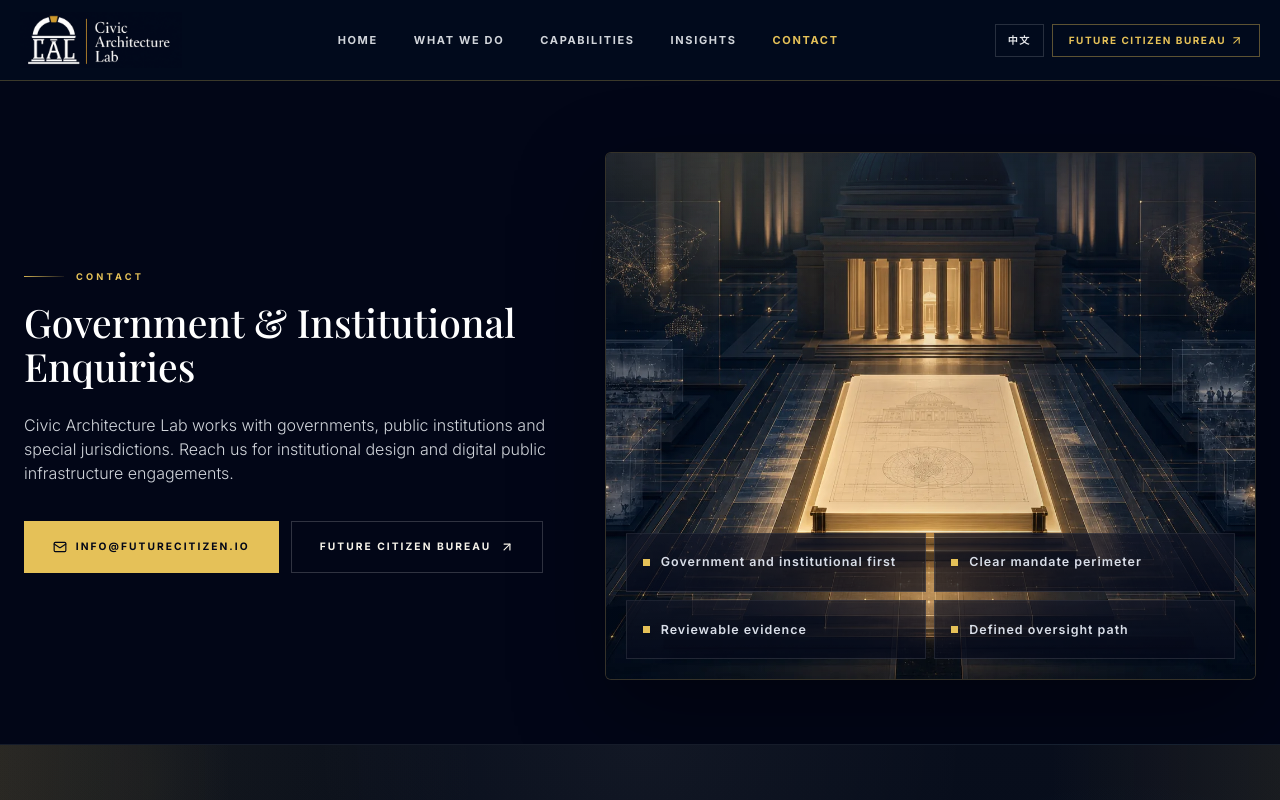
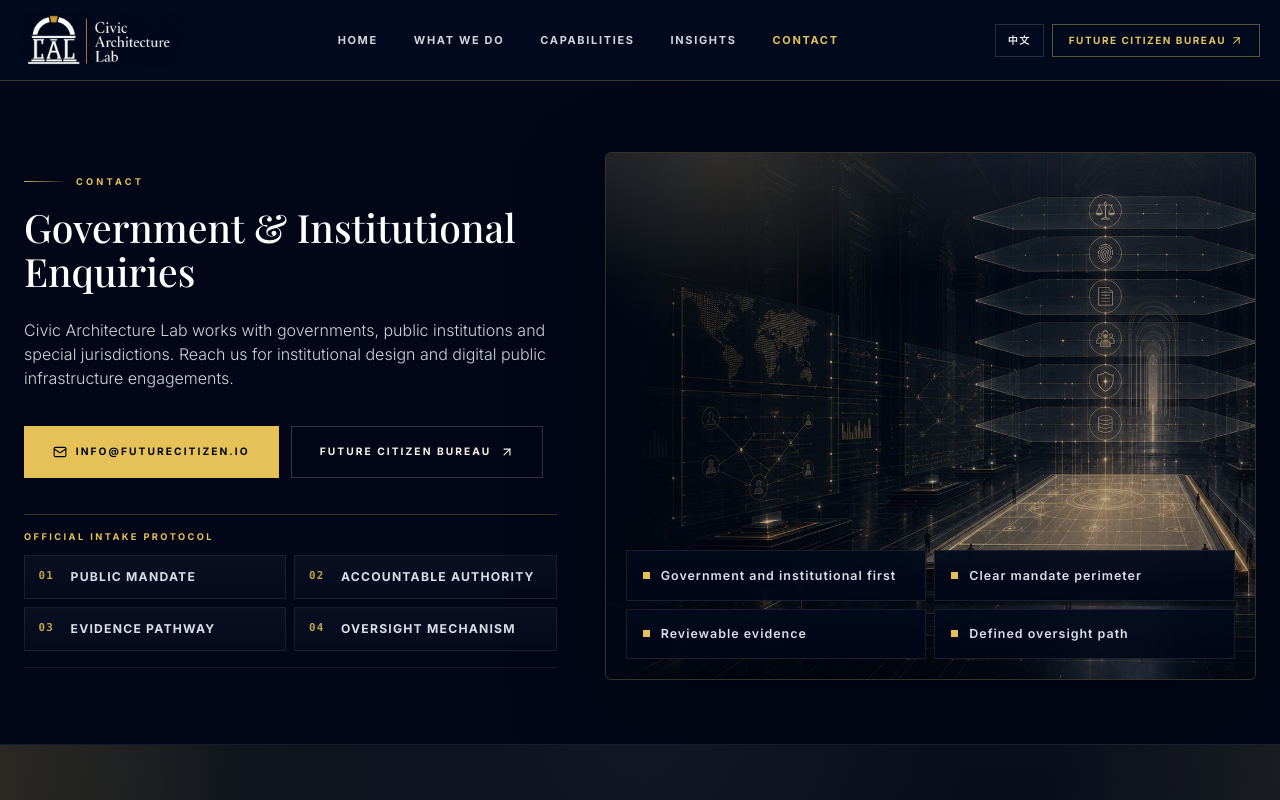
Before and after one commit to kyusdaison/civic-architecture-lab, a React (Vite) app: page /contact in a window 1280 px wide. Shown: the top 800 px of the page. Built offline with nearby package versions, Linux system fonts and the light colour scheme; a web font is replaced by a local one.

Commit message:
Upgrade CAL institutional visual system

```diff
--- a/components/ContactPage.tsx
+++ b/components/ContactPage.tsx
@@ -63,6 +63,11 @@ const ContactPage: React.FC = () => {
           'Powered by FCB',
         ];
 
+  const officialProtocol =
+    lang === 'zh'
+      ? ['公共授权', '责任主体', '证据路径', '监督机制']
+      : ['Public mandate', 'Accountable authority', 'Evidence pathway', 'Oversight mechanism'];
+
   return (
     <>
       <section className="px-6 pt-16 pb-16">
@@ -79,17 +84,30 @@ const ContactPage: React.FC = () => {
                 {c.ui.backToFcb} <ArrowUpRight size={14} />
               </a>
             </div>
+            <div className="contact-protocol mt-9 hidden sm:block">
+              <p className="contact-protocol-label">
+                {lang === 'zh' ? '正式接洽前置条件' : 'Official Intake Protocol'}
+              </p>
+              <div className="grid gap-2 sm:grid-cols-2">
+                {officialProtocol.map((item, index) => (
+                  <div key={item} className="contact-protocol-item">
+                    <span>{String(index + 1).padStart(2, '0')}</span>
+                    {item}
+                  </div>
+                ))}
+              </div>
+            </div>
           </div>
           <div className="visual-frame min-h-[26rem] lg:min-h-[33rem]">
             <img
-              src="/visuals/cal/engagement-gateway-institutional.webp"
+              src="/visuals/cal/official-engagement-gateway-imagegen.webp"
               alt=""
               loading="lazy"
               decoding="async"
             />
-            <div className="absolute inset-x-5 bottom-5 z-10 grid gap-2 sm:grid-cols-2">
+            <div className="absolute inset-x-5 bottom-5 z-10 hidden gap-2 sm:grid sm:grid-cols-2">
               {trustSignals.slice(0, 4).map((signal) => (
-                <span key={signal} className="signal-chip bg-fcb-dark/70">{signal}</span>
+                <span key={signal} className="signal-chip contact-signal bg-fcb-dark/70">{signal}</span>
               ))}
             </div>
           </div>
--- a/components/HomePage.tsx
+++ b/components/HomePage.tsx
@@ -433,12 +433,12 @@ const HomePage: React.FC = () => {
         </div>
       </section>
 
-      <section className="relative overflow-hidden px-6 py-28">
-        <div className="absolute inset-0 -z-10 opacity-35">
-          <img src="/visuals/cal/public-trust-network.webp" alt="" loading="lazy" decoding="async" className="h-full w-full object-cover" />
+      <section className="closing-section relative overflow-hidden px-6 py-28">
+        <div className="closing-visual-layer absolute inset-0">
+          <img src="/visuals/cal/public-trust-continuum-imagegen.webp" alt="" loading="lazy" decoding="async" className="h-full w-full object-cover" />
         </div>
-        <div className="absolute inset-0 -z-10 bg-[radial-gradient(circle_at_50%_10%,rgba(212,175,55,0.13),transparent_34%),linear-gradient(180deg,rgba(2,6,23,0.84),#020617_72%)]" />
-        <div className="mx-auto max-w-4xl text-center">
+        <div className="closing-section-shade absolute inset-0" />
+        <div className="relative z-10 mx-auto max-w-4xl text-center">
           <span className="section-eyebrow justify-center">{c.closing.eyebrow}</span>
           <h2 className="mt-5 font-serif text-3xl tracking-tight text-white md:text-[2.7rem]">{c.closing.title}</h2>
           <p className="mx-auto mt-6 max-w-2xl text-lg font-light leading-relaxed text-gray-300">{c.closing.body}</p>
@@ -450,6 +450,14 @@ const HomePage: React.FC = () => {
               {c.closing.ctaSecondary} <ArrowUpRight size={14} />
             </a>
           </div>
+          <div className="closing-trust-axis mt-12" aria-label={lang === 'zh' ? '可信公共系统轴线' : 'Trusted public system axis'}>
+            {systemPillars.map((pillar, index) => (
+              <div key={pillar} className="closing-trust-node">
+                <span>{String(index + 1).padStart(2, '0')}</span>
+                {pillar}
+              </div>
+            ))}
+          </div>
         </div>
       </section>
     </>
--- a/index.css
+++ b/index.css
@@ -56,7 +56,7 @@
     background:
       linear-gradient(180deg, rgba(255, 255, 255, 0.024), rgba(255, 255, 255, 0.008)),
       radial-gradient(circle at 12% 8%, rgba(212, 175, 55, 0.06), transparent 27%),
-      radial-gradient(circle at 88% 78%, rgba(14, 165, 233, 0.05), transparent 28%),
+      radial-gradient(circle at 88% 78%, rgba(185, 214, 231, 0.045), transparent 28%),
       #020817;
   }
   .section-shell::before {
@@ -124,6 +124,50 @@
     width: 0.42rem;
     flex: 0 0 auto;
     background: #e5c158;
+  }
+  .contact-signal {
+    min-height: 3.15rem;
+    background:
+      linear-gradient(180deg, rgba(2, 11, 29, 0.78), rgba(2, 6, 23, 0.62)),
+      rgba(2, 11, 29, 0.72);
+    backdrop-filter: blur(14px);
+  }
+  .contact-protocol {
+    max-width: 34rem;
+    border-top: 1px solid rgba(229, 193, 88, 0.25);
+    border-bottom: 1px solid rgba(255, 255, 255, 0.08);
+    padding-block: 1rem;
+  }
+  .contact-protocol-label {
+    margin-bottom: 0.75rem;
+    color: #e5c158;
+    font-size: 0.58rem;
+    font-weight: 800;
+    letter-spacing: 0.26em;
+    line-height: 1.3;
+    text-transform: uppercase;
+  }
+  .contact-protocol-item {
+    display: grid;
+    grid-template-columns: 2rem 1fr;
+    min-height: 2.75rem;
+    align-items: center;
+    border: 1px solid rgba(255, 255, 255, 0.08);
+    background:
+      linear-gradient(180deg, rgba(255, 255, 255, 0.035), rgba(255, 255, 255, 0.01)),
+      rgba(2, 11, 29, 0.42);
+    padding: 0.65rem 0.85rem;
+    color: #d9dee8;
+    font-size: 0.76rem;
+    font-weight: 700;
+    letter-spacing: 0.1em;
+    line-height: 1.35;
+    text-transform: uppercase;
+  }
+  .contact-protocol-item span {
+    color: rgba(229, 193, 88, 0.82);
+    font-family: ui-monospace, SFMono-Regular, Menlo, Monaco, Consolas, "Liberation Mono", "Courier New", monospace;
+    font-size: 0.68rem;
   }
   .pathway-step {
     position: relative;
@@ -447,7 +491,7 @@
     letter-spacing: 0.2em;
     line-height: 1.25;
     text-transform: uppercase;
-    transition: background-color 160ms ease, border-color 160ms ease, color 160ms ease, transform 160ms ease;
+    transition: background-color 160ms ease, border-color 160ms ease, color 160ms ease, box-shadow 160ms ease;
   }
   .primary-action {
     border: 1px solid rgba(229, 193, 88, 0.82);
@@ -457,7 +501,7 @@
   .primary-action:hover {
     background: #f7f3ea;
     border-color: #f7f3ea;
-    transform: translateY(-1px);
+    box-shadow: 0 0 0 1px rgba(247, 243, 234, 0.22), 0 16px 42px rgba(229, 193, 88, 0.14);
   }
   .secondary-action {
     border: 1px solid rgba(255, 255, 255, 0.18);
@@ -467,7 +511,7 @@
     border-color: rgba(229, 193, 88, 0.55);
     background: rgba(255, 255, 255, 0.055);
     color: #f0d878;
-    transform: translateY(-1px);
+    box-shadow: inset 0 0 0 1px rgba(229, 193, 88, 0.08);
   }
   .gold-gradient-text {
     background: linear-gradient(to right, #cba84d, #f3e5ab 46%, #cba84d);
@@ -480,6 +524,66 @@
     height: 1px;
     width: 100%;
     background: linear-gradient(90deg, rgba(212, 175, 55, 0.02), rgba(212, 175, 55, 0.72), rgba(185, 214, 231, 0.18), transparent);
+  }
+  .closing-section {
+    background: #020617;
+  }
+  .closing-section::before {
+    content: "";
+    position: absolute;
+    inset-inline: 0;
+    top: 0;
+    height: 1px;
+    background: linear-gradient(90deg, transparent, rgba(229, 193, 88, 0.48), rgba(185, 214, 231, 0.12), transparent);
+  }
+  .closing-visual-layer img {
+    filter: saturate(0.9) contrast(0.96) brightness(0.8);
+    object-position: 50% 72%;
+    transform: scale(1.015);
+  }
+  .closing-visual-layer {
+    z-index: 0;
+  }
+  .closing-section-shade {
+    z-index: 1;
+    background:
+      radial-gradient(circle at 50% 64%, rgba(229, 193, 88, 0.14), transparent 28%),
+      linear-gradient(180deg, rgba(2, 6, 23, 0.6) 0%, rgba(2, 6, 23, 0.7) 42%, rgba(2, 6, 23, 0.9) 100%),
+      linear-gradient(90deg, rgba(2, 6, 23, 0.9) 0%, rgba(2, 6, 23, 0.42) 50%, rgba(2, 6, 23, 0.9) 100%);
+  }
+  .closing-trust-axis {
+    display: grid;
+    grid-template-columns: repeat(5, minmax(0, 1fr));
+    overflow: hidden;
+    border: 1px solid rgba(229, 193, 88, 0.2);
+    background:
+      linear-gradient(180deg, rgba(2, 11, 29, 0.66), rgba(2, 6, 23, 0.42)),
+      rgba(2, 11, 29, 0.46);
+    backdrop-filter: blur(16px);
+  }
+  .closing-trust-node {
+    display: grid;
+    min-height: 4.1rem;
+    place-items: center;
+    gap: 0.22rem;
+    border-left: 1px solid rgba(255, 255, 255, 0.075);
+    padding: 0.78rem 0.65rem;
+    color: #d9dee8;
+    font-size: 0.68rem;
+    font-weight: 800;
+    letter-spacing: 0.18em;
+    line-height: 1.3;
+    text-transform: uppercase;
+  }
+  .closing-trust-node:first-child {
+    border-left: 0;
+  }
+  .closing-trust-node span {
+    color: rgba(229, 193, 88, 0.82);
+    font-family: ui-monospace, SFMono-Regular, Menlo, Monaco, Consolas, "Liberation Mono", "Courier New", monospace;
+    font-size: 0.64rem;
+    font-weight: 700;
+    letter-spacing: 0.08em;
   }
 }
 
@@ -549,6 +653,20 @@
   .dossier-token {
     text-transform: none;
   }
+  .closing-trust-axis {
+    grid-template-columns: 1fr;
+  }
+  .closing-trust-node {
+    min-height: 3.35rem;
+    grid-template-columns: 2rem 1fr;
+    place-items: center start;
+    border-left: 0;
+    border-top: 1px solid rgba(255, 255, 255, 0.075);
+    text-align: left;
+  }
+  .closing-trust-node:first-child {
+    border-top: 0;
+  }
 }
 
 @media (prefers-reduced-motion: reduce) {
@@ -563,6 +681,6 @@
   .institution-card:hover,
   .primary-action:hover,
   .secondary-action:hover {
-    transform: none;
+    box-shadow: none;
   }
 }
```
Also changed, not shown: public/visuals/cal/official-engagement-gateway-imagegen.webp (added), public/visuals/cal/public-trust-continuum-imagegen.webp (added).
